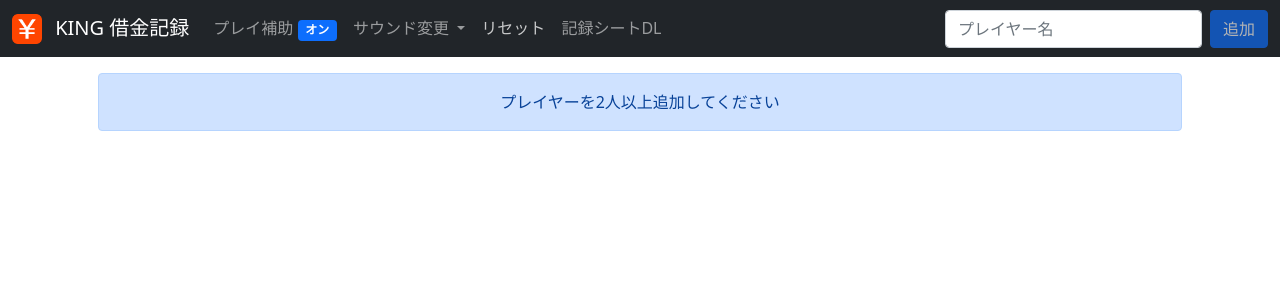
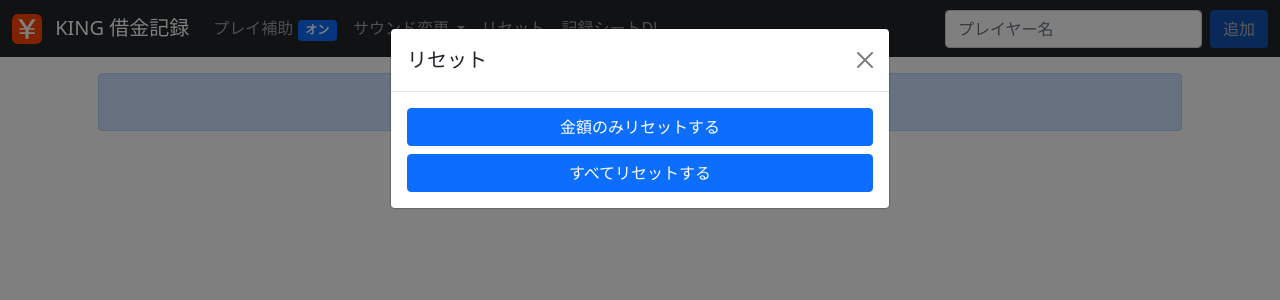
Before and after one commit to Haruki24816/gochi-ni-narimasu, a Vue app: page / in a window 1280 px wide. Both pictures are taken after a click on the link "リセット". Shown: the top 300 px of the page. Built offline with nearby package versions, Linux system fonts and the light colour scheme.

Commit message:
リセット機能実装

```diff
--- a/src/App.vue
+++ b/src/App.vue
@@ -2,8 +2,9 @@
   <Navbar>
     <ul class="navbar-nav me-auto mb-2 mb-lg-0">
       <ToggleAssist @toggle-assist="assist = $event" />
-      <ChangeSound :currentSoundName="currentSoundName" :soundList="Object.keys(sounds)" @change-sound="ChangeSound($event)" />
-      <Reset />
+      <ChangeSound :currentSoundName="currentSoundName" :soundList="Object.keys(sounds)"
+        @change-sound="changeSound($event)" />
+      <Reset @reset-all="resetAll" @reset-amount="resetAmount" />
       <li class="nav-item"><a class="nav-link" href="./sheet.pdf">記録シートDL</a></li>
     </ul>
     <AddPlayer :playerList="Object.keys(debtData)" @add-player-name="addPlayerName" />
@@ -64,9 +65,19 @@ export default {
       audio.currentTime = 0
       audio.play()
     },
-    ChangeSound(name) {
+    changeSound(name) {
       this.currentSoundName = name
       this.playSound()
+    },
+    resetAmount() {
+      let playerList = Object.keys(this.debtData)
+      this.resetAll()
+      for (let num in playerList) {
+        this.addPlayerName(playerList[num])
+      }
+    },
+    resetAll() {
+      this.debtData = {}
     }
   },
   mounted() {
--- a/src/components/Reset.vue
+++ b/src/components/Reset.vue
@@ -1,11 +1,33 @@
 <template>
   <li class="nav-item">
-    <a class="nav-link" href="#">リセット</a>
+    <a class="nav-link" href="#" data-bs-toggle="modal" data-bs-target="#exampleModal">リセット</a>
   </li>
+  <div class="modal fade" id="exampleModal" tabindex="-1" aria-labelledby="exampleModalLabel" aria-hidden="true">
+    <div class="modal-dialog">
+      <div class="modal-content">
+        <div class="modal-header">
+          <h5 class="modal-title" id="exampleModalLabel">リセット</h5>
+          <button type="button" class="btn-close" data-bs-dismiss="modal" aria-label="Close"></button>
+        </div>
+        <div class="modal-body">
+          <div class="d-grid gap-2">
+            <button class="btn btn-primary" type="button" @click="$emit('reset-amount')"
+              data-bs-dismiss="modal">金額のみリセットする</button>
+            <button class="btn btn-primary" type="button" @click="$emit('reset-all')"
+              data-bs-dismiss="modal">すべてリセットする</button>
+          </div>
+        </div>
+      </div>
+    </div>
+  </div>
 </template>
 
 <script>
 export default {
-  name: "Reset"
+  name: "Reset",
+  emits: [
+    "reset-amount",
+    "reset-all"
+  ]
 }
 </script>
```
Also changed, not shown: 3 other files (tests, documents, lock files or other folders).
